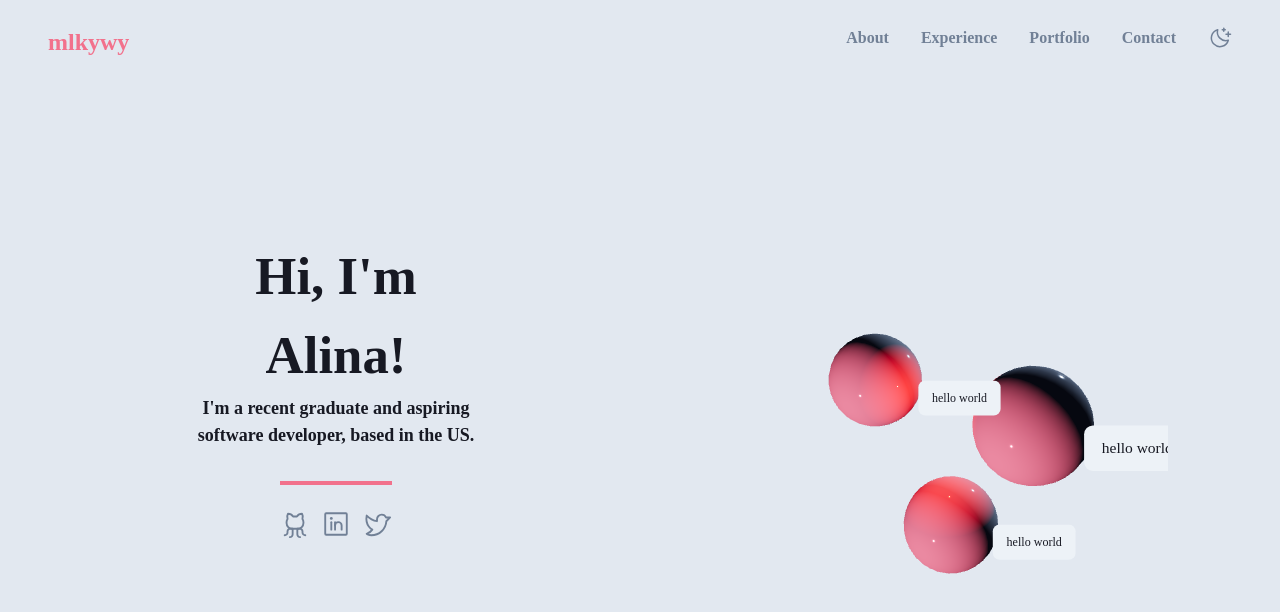
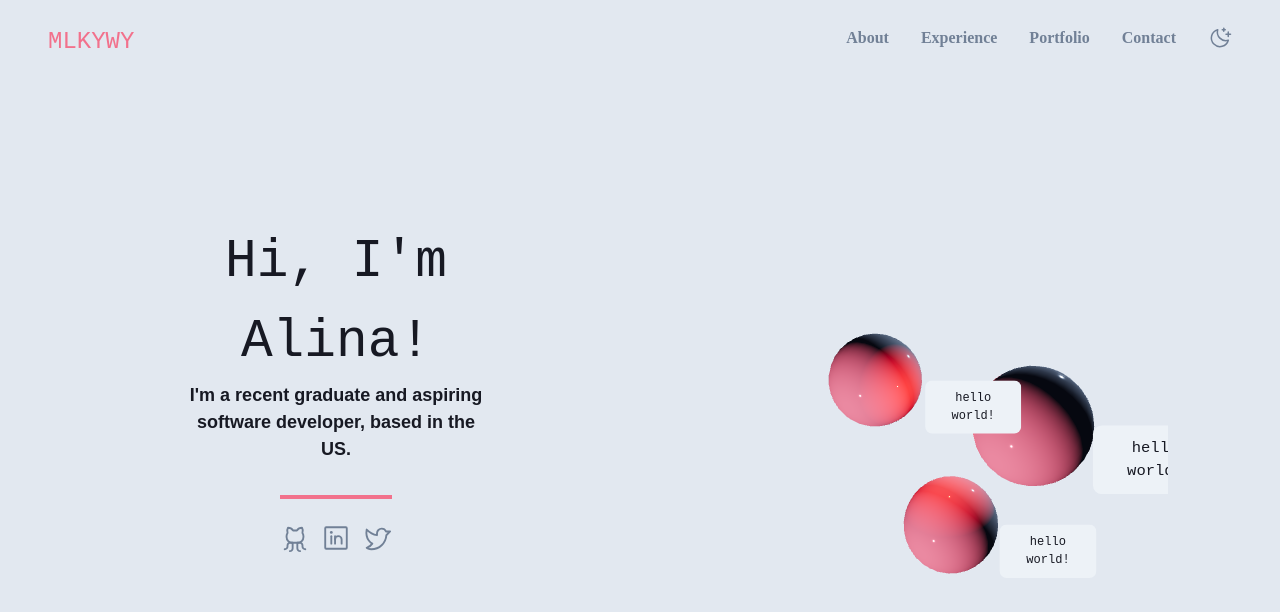
Before and after one commit to mlkywy/mlkywy.github.io, a React (Create React App) app: page / in a window 1280 px wide. Shown: the top 612 px of the page. Built offline with nearby package versions, Linux system fonts and the light colour scheme.

Commit message:
Pixel font

```diff
--- a/src/components/Header/index.js
+++ b/src/components/Header/index.js
@@ -10,8 +10,11 @@ const Navbar = () => {
       <nav className="fixed backdrop-blur w-full flex flex-wrap items-center justify-between bg-light1 dark:bg-dark1 h-20 z-10">
         <div className="container lg:px-8 md:px-8 mx-auto flex flex-wrap items-center justify-between">
           <div className="w-full relative flex justify-between lg:w-auto md:w-auto">
-            <a className="text-accent text-2xl font-bold px-4 py-6" href="#">
-              mlkywy
+            <a
+              className="text-accent text-2xl px-4 py-6 font-monospace"
+              href="#"
+            >
+              MLKYWY
             </a>
 
             <button className="transition duration-500 ease-in-out rounded-full px-4 py-6 lg:hidden md:hidden">
--- a/src/components/Title/index.js
+++ b/src/components/Title/index.js
@@ -4,9 +4,9 @@ import { GithubLogo, LinkedinLogo, TwitterLogo } from "phosphor-react";
 const Title = () => {
   return (
     <>
-      <div className="w-80 text-5xl p-3 font-bold text-dark1 dark:text-light1 flex flex-col items-center text-center">
+      <div className="w-80 text-5xl p-3  text-dark1 dark:text-light1 flex flex-col items-center text-center font-monospace">
         Hi, I'm Alina!
-        <div className="w-full text-lg">
+        <div className="w-full text-lg font-bold font-sans">
           I'm a recent graduate and aspiring software developer, based in the
           US.
         </div>
--- a/src/index.css
+++ b/src/index.css
@@ -3,6 +3,7 @@
 @tailwind utilities;
 
 @import url("https://fonts.googleapis.com/css2?family=Cabin:ital,wght@0,400;0,500;0,600;0,700;1,400;1,500;1,600;1,700&display=swap");
+@import url("https://fonts.googleapis.com/css2?family=VT323&display=swap");
 
 html {
   scroll-behavior: smooth;
--- a/src/three/Scene/index.js
+++ b/src/three/Scene/index.js
@@ -9,8 +9,8 @@ const Sphere = ({ time, ...props }) => {
       <sphereGeometry />
       <meshStandardMaterial roughness={0} emissive="#171923" />
       <Html distanceFactor={15}>
-        <div className="w-24 p-2.5 translate-x-1/2 text-center bg-light2 dark:bg-dark2 rounded-lg text-sm text-dark1 dark:text-light1">
-          hello world
+        <div className="w-28 p-2.5 translate-x-1/2 text-center bg-light2 dark:bg-dark2 rounded-lg text-sm text-dark1 dark:text-light1 font-monospace">
+          hello world!
           <br />
         </div>
       </Html>
--- a/tailwind.config.js
+++ b/tailwind.config.js
@@ -30,6 +30,7 @@ module.exports = {
     extend: {
       fontFamily: {
         sans: "'Cabin', sans-serif",
+        monospace: "'VT323', monospace",
       },
       colors: {
         dark1: "#171923",
```
